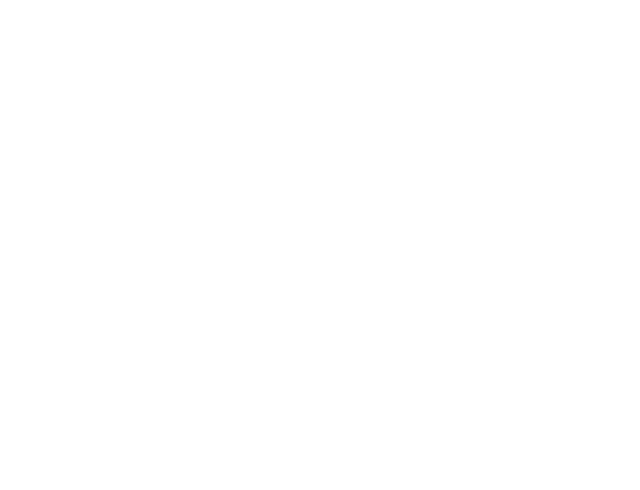
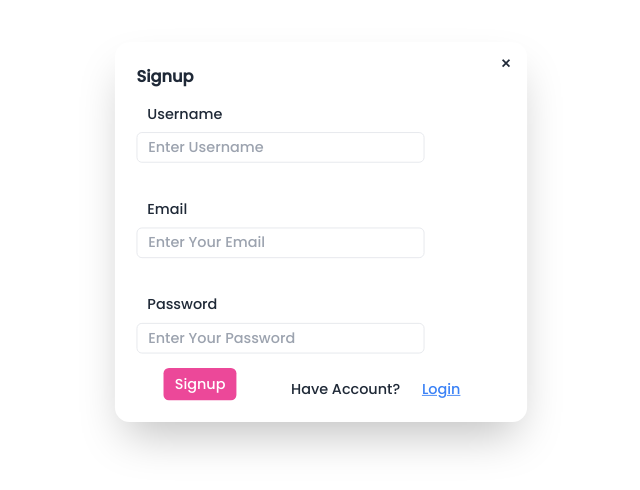
Before and after one commit to Sumit5089/BookStore, a React (Vite) app in the folder frontend/: page /signup in a window 1280 px wide. Before the commit this address had no page. Shown: the part 168-658 px from the top of the page, without its empty margins (298-938 px from the left). Built offline with nearby package versions, Linux system fonts and the light colour scheme.

Commit message:
signup login UI

```diff
--- a/frontend/src/App.jsx
+++ b/frontend/src/App.jsx
@@ -2,6 +2,7 @@
 import Home from './home/Home';
 import { Routes, Route } from 'react-router-dom';
 import Courses from './courses/Courses';
+import Signup from './components/Signup';
 
 function App() {
   return (
@@ -10,6 +11,7 @@
      <Routes>
         <Route path="/" element={<Home />} />
         <Route path="/course" element={<Courses />} />
+        <Route path="/signup" element={<Signup />} />
      </Routes>
      </div>
     </>
--- a/frontend/src/components/Course.jsx
+++ b/frontend/src/components/Course.jsx
@@ -8,7 +8,7 @@
     <>
       <div className="max-w-screen-2xl container mx-auto md:px-20 px-4 ">
         <div className="mt-28 items-center justify-center text-center">
-          <h1 className="text-xl md:text-4xl">
+          <h1 className="text-md md:text-4xl tracking-tighter">
             "Explore our enriching courses and elevate your reading experience
             at <span className="text-pink-500">our bookstore"</span> :)
           </h1>
--- /dev/null
+++ b/frontend/src/components/Login.jsx
@@ -0,0 +1,48 @@
+import React from "react";
+import { Link } from "react-router-dom";
+
+const Login = () => {
+  return (
+    <>
+      <dialog id="my_modal_3" className="modal">
+        <div className="modal-box">
+          <form method="dialog">
+            {/* if there is a button in form, it will close the modal */}
+            <Link to="/" className="btn btn-sm btn-circle btn-ghost absolute right-2 top-2">
+              ✕
+            </Link>
+          </form>
+          <h3 className="font-bold text-lg">Login</h3>
+          <div className="mt-4 space-y-2">
+            <span className="px-3">Email</span>
+            <br />
+            <input
+              type="email"
+              placeholder="Enter Your Email"
+              className="w-80 px-3 py-1 border rounded-md outline-none"
+            />
+          </div>
+          <br />
+          <div className="mt-4 space-y-2">
+            <span className="px-3">Password</span>
+            <br />
+            <input
+              type="password"
+              placeholder="Enter Your Password"
+              className="w-80 px-3 py-1 border rounded-md outline-none"
+            />
+          </div>
+          <div className="flex justify-around mt-4">
+            <button className="bg-pink-500 text-white rounded-md px-3 py-1 hover:bg-pink-700 duration-200">Login</button>
+            <p className="mt-3">
+              Not Registered? <Link to="/signup" className="px-5 underline text-blue-500 cursor-pointer">Signup</Link>
+              {""}
+            </p>
+          </div>
+        </div>
+      </dialog>
+    </>
+  );
+};
+
+export default Login;
--- a/frontend/src/components/Navbar.jsx
+++ b/frontend/src/components/Navbar.jsx
@@ -1,5 +1,6 @@
 import React, { useState } from "react";
 import { useEffect } from "react";
+import Login from "./Login";
 
 const Navbar = () => {
 
@@ -138,9 +139,10 @@
               </svg>
             </label>
             <div className="pl-3">
-              <a className="btn bg-black text-white px-4 py-2 rounded-md hover:bg-slate-800 duration-300 cursor-pointer">
+              <a className="btn bg-black text-white px-4 py-2 rounded-md hover:bg-slate-800 duration-300 cursor-pointer" onClick={() =>document.getElementById("my_modal_3").showModal()}>
                 Login
               </a>
+              <Login />
             </div>
           </div>
         </div>
--- /dev/null
+++ b/frontend/src/components/Signup.jsx
@@ -0,0 +1,62 @@
+import React from 'react';
+import { Link } from 'react-router-dom';
+import Login from './Login';
+
+const Signup = () => {
+  return (
+    <>
+        <div className='flex h-screen items-center justify-center '>
+        <div className='w-[500px]'>
+        <div className='modal-box'>
+          <form method="dialog">
+            {/* if there is a button in form, it will close the modal */}
+            <Link to="/" className="btn btn-sm btn-circle btn-ghost absolute right-2 top-2">
+              ✕
+            </Link>
+          </form>
+          <h3 className="font-bold text-lg">Signup</h3>
+          <div className="mt-4 space-y-2">
+            <span className="px-3">Username</span>
+            <br />
+            <input
+              type="text"
+              placeholder="Enter Username"
+              className="w-80 px-3 py-1 border rounded-md outline-none"
+            />
+          </div>
+          <br />
+          <div className="mt-4 space-y-2">
+            <span className="px-3">Email</span>
+            <br />
+            <input
+              type="email"
+              placeholder="Enter Your Email"
+              className="w-80 px-3 py-1 border rounded-md outline-none"
+            />
+          </div>
+          <br />
+          <div className="mt-4 space-y-2">
+            <span className="px-3">Password</span>
+            <br />
+            <input
+              type="password"
+              placeholder="Enter Your Password"
+              className="w-80 px-3 py-1 border rounded-md outline-none"
+            />
+          </div>
+          <div className="flex justify-around mt-4">
+            <button className="bg-pink-500 text-white rounded-md px-3 py-1 hover:bg-pink-700 duration-200">Signup</button>
+            <p className="mt-3">
+              Have Account? <button to="/" className="px-5 underline text-blue-500 cursor-pointer" onClick={() => document.getElementById("my_modal_3").showModal()}>Login</button>
+              {""}
+              <Login/>
+            </p>
+          </div>
+        </div>
+      </div>
+        </div>
+    </>
+  )
+}
+
+export default Signup
```
